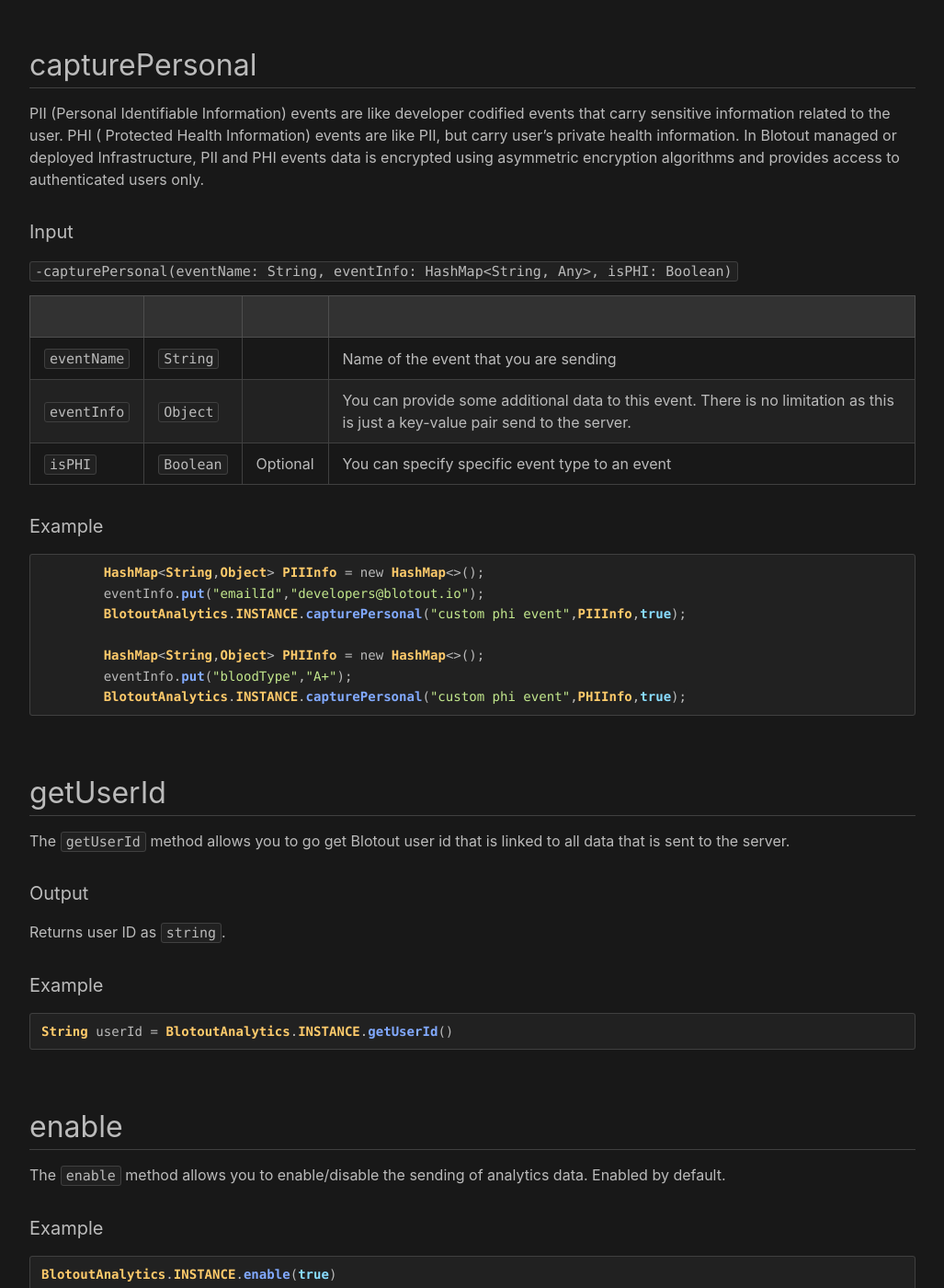
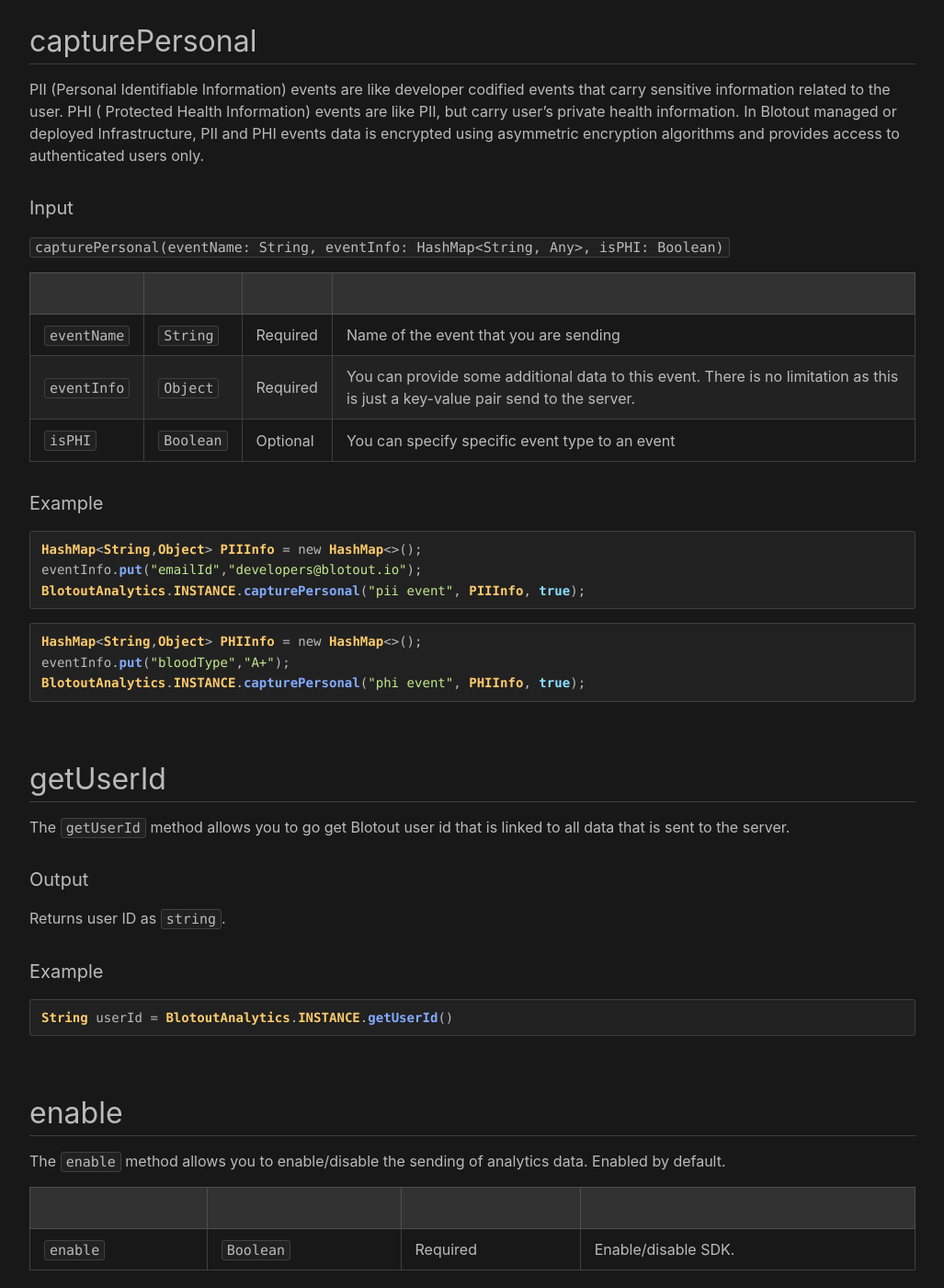
Before and after one commit to blotoutio/sdk-android, a Jekyll site: the page built from docs/basic_apis.md, in a window 1280 px wide and 1400 px high, scrolled down 1744 px. Shown: the whole window at 92% size, without its empty margins (126-1153 px from the left). Built offline with Jekyll 4.4.1, drawn with Linux system fonts in a browser that asks for light colours; our own code applies the rules of GitHub Pages for plain Markdown files; some of the changed text lies outside the part shown.

Commit message:
Updates docs

````diff
--- a/docs/basic_apis.md
+++ b/docs/basic_apis.md
@@ -2,6 +2,7 @@
 
 ## init
 The `init` method is used for initializing SDK. This sets all required configurations and also sends system event `sdk_start` which allows it to record user.
+
 #### Input
 `BlotoutAnalytics.INSTANCE.init(this,blotoutAnalyticsConfiguration);`
 
@@ -10,40 +11,39 @@ The `init` method is used for initializing SDK. This sets all required configura
 | `applicationContext` | `Object` | Application Context |
 | `blotoutAnalyticsConfiguration` | `BlotoutAnalyticsConfiguration` | This Model contains information related to SDK initialization |
 
-```
-```
 ## BlotoutAnalyticsConfiguration
 
 |||||
 |---|---|---|---|
-| `setBlotoutSDKKey` | `String` |  | Application token that you can get in your dashboard. |
-| `setEndPointUrl` | `String` |  | Url where you will be sending data. |
-
+| `setBlotoutSDKKey` | `String` | Required | Application token that you can get in your dashboard. |
+| `setEndPointUrl` | `String` | Required | Url where you will be sending data. |
 
 
 #### Example
 ```kotlin
-        BlotoutAnalyticsConfiguration blotoutAnalyticsConfiguration = new BlotoutAnalyticsConfiguration();
-        blotoutAnalyticsConfiguration.setBlotoutSDKKey("EADAH5FV8B5MMVZ");
-        blotoutAnalyticsConfiguration.setEndPointUrl("https://stage.blotout.io/sdk/");
-        BlotoutAnalytics.INSTANCE.init(this,blotoutAnalyticsConfiguration);
+BlotoutAnalyticsConfiguration blotoutAnalyticsConfiguration = new BlotoutAnalyticsConfiguration();
+blotoutAnalyticsConfiguration.setBlotoutSDKKey("EADAH5FV8B5MMVZ");
+blotoutAnalyticsConfiguration.setEndPointUrl("https://stage.blotout.io/sdk/");
+
+BlotoutAnalytics.INSTANCE.init(this,blotoutAnalyticsConfiguration);
 ```
 
 ## capture
 The `capture` method is used to record developer events. This allows you to send custom events to the server when a user is interacting with the app. For example, one custom event would be when a user adds an item to a cart.
+
 #### Input
 `capture(eventName: String, eventInfo: HashMap<String, Any>)`
 
 |||||
 |---|---|---|---|
-| `eventName` | `String` |  | Name of the event that you are sending |
+| `eventName` | `String` | Required | Name of the event that you are sending |
 | `eventInfo` | `Object` | Optional | You can provide some additional data to this event. There is no limitation as this is just a key-value pair send to the server. |
 
 #### Example
 ```kotlin
-        HashMap<String,Object> eventInfo = new HashMap<>();
-        eventInfo.put("SKU","12345");
-        BlotoutAnalytics.INSTANCE.capture("custom event",eventInfo);
+HashMap<String,Object> eventInfo = new HashMap<>();
+eventInfo.put("SKU","12345");
+BlotoutAnalytics.INSTANCE.capture("custom event", eventInfo);
 ```
 
 ## capturePersonal
@@ -52,24 +52,25 @@ PHI ( Protected Health Information) events are like PII, but carry user’s priv
 In Blotout managed or deployed Infrastructure, PII and PHI events data is encrypted using asymmetric encryption algorithms and provides access to authenticated users only.
 
 #### Input
-`-capturePersonal(eventName: String, eventInfo: HashMap<String, Any>, isPHI: Boolean)`
+`capturePersonal(eventName: String, eventInfo: HashMap<String, Any>, isPHI: Boolean)`
 
 |||||
 |---|---|---|---|
-| `eventName` | `String` |  | Name of the event that you are sending |
-| `eventInfo` | `Object` | | You can provide some additional data to this event. There is no limitation as this is just a key-value pair send to the server. |
+| `eventName` | `String` | Required | Name of the event that you are sending |
+| `eventInfo` | `Object` | Required | You can provide some additional data to this event. There is no limitation as this is just a key-value pair send to the server. |
 | `isPHI` | `Boolean` | Optional | You can specify specific event type to an event|
-
 
 #### Example
 ```kotlin
-        HashMap<String,Object> PIIInfo = new HashMap<>();
-        eventInfo.put("emailId","developers@blotout.io");
-        BlotoutAnalytics.INSTANCE.capturePersonal("custom phi event",PIIInfo,true);
+HashMap<String,Object> PIIInfo = new HashMap<>();
+eventInfo.put("emailId","developers@blotout.io");
+BlotoutAnalytics.INSTANCE.capturePersonal("pii event", PIIInfo, true);
+```
 
-        HashMap<String,Object> PHIInfo = new HashMap<>();
-        eventInfo.put("bloodType","A+");
-        BlotoutAnalytics.INSTANCE.capturePersonal("custom phi event",PHIInfo,true);
+```kotlin
+HashMap<String,Object> PHIInfo = new HashMap<>();
+eventInfo.put("bloodType","A+");
+BlotoutAnalytics.INSTANCE.capturePersonal("phi event", PHIInfo, true);
 ```
 
 ## getUserId
@@ -83,9 +84,12 @@ Returns user ID as `string`.
 String userId = BlotoutAnalytics.INSTANCE.getUserId()
 ```
 
-
 ## enable
 The `enable` method allows you to enable/disable the sending of analytics data. Enabled by default.
+
+|||||
+|---|---|---|---|
+| `enable` | `Boolean` | Required | Enable/disable SDK. |
 
 #### Example
 ```kotlin
````
Also changed, not shown: docs/defined_events.md (+2 -4 lines), docs/integration.md (+5 -5 lines), docs/system_events.md (+1 -1 lines).
